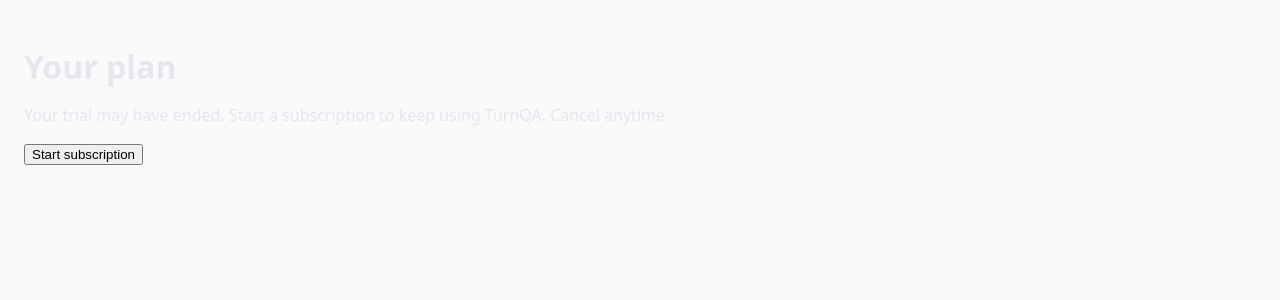
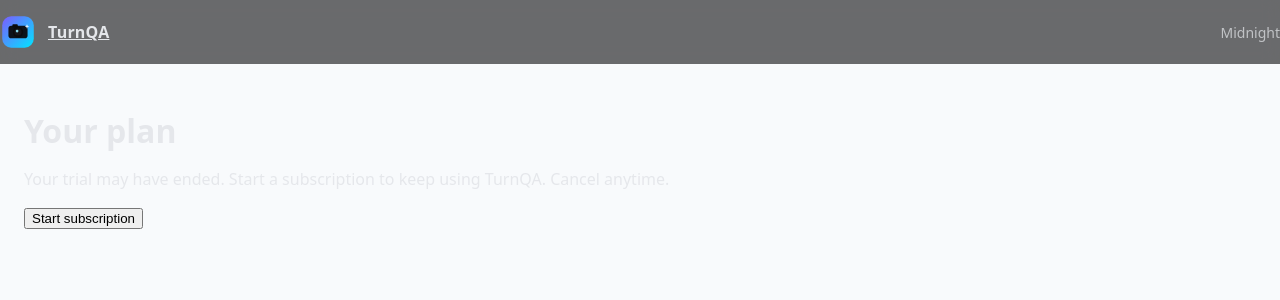
Before and after one commit to dmeadows001/turn-qa, a Next.js app: page /billing in a window 1280 px wide. Shown: the top 300 px of the page. Built offline with nearby package versions, Linux system fonts and the light colour scheme.

Commit message:
Update billing.tsx

```diff
--- a/pages/billing.tsx
+++ b/pages/billing.tsx
@@ -1,18 +1,27 @@
+// pages/billing.tsx
 import Card from '@/components/ui/Card';
 import { PrimaryButton } from '@/components/ui/Button';
 import { useState } from 'react';
+import Link from 'next/link';
+import Header from '@/components/layout/Header';
 
 export default function Billing() {
   const [loading, setLoading] = useState(false);
   const [err, setErr] = useState<string | null>(null);
+  const [notSignedIn, setNotSignedIn] = useState(false);
 
   async function startCheckout() {
     setLoading(true);
     setErr(null);
+    setNotSignedIn(false);
     try {
       const res = await fetch('/api/billing/checkout', { method: 'POST' });
       if (!res.ok) {
         const body = await res.json().catch(() => ({}));
+        if (res.status === 401) {
+          setNotSignedIn(true);
+          throw new Error(body?.error || 'Please sign in to start checkout.');
+        }
         throw new Error(body?.error || `Request failed (${res.status})`);
       }
       const { url } = await res.json();
@@ -25,17 +34,43 @@ export default function Billing() {
   }
 
   return (
-    <main className="auth-wrap" style={{ minHeight: '100vh' }}>
-      <Card className="auth-card" >
+    <>
+      <Header />
+      <main
+        className="auth-wrap"
+        style={{
+          minHeight: 'calc(100vh - 56px)',
+          background:
+            'var(--bg), radial-gradient(1000px 600px at 80% -10%, rgba(124,92,255,.16), transparent 60%), radial-gradient(800px 500px at 0% 100%, rgba(0,229,255,.08), transparent 60%), linear-gradient(180deg, rgba(255,255,255,0.02), rgba(255,255,255,0) 40%)'
+        }}
+      >
+        <Card className="auth-card">
           <h1 className="h1 accent" style={{ marginBottom: 12 }}>Your plan</h1>
           <p className="muted" style={{ marginBottom: 16 }}>
             Your trial may have ended. Start a subscription to keep using TurnQA. Cancel anytime.
           </p>
+
           <PrimaryButton onClick={startCheckout} disabled={loading}>
             {loading ? 'Redirecting…' : 'Start subscription'}
           </PrimaryButton>
-        {err && <p style={{ marginTop: 10, color: '#fca5a5', fontSize: 14 }}>{err}</p>}
+
+          {notSignedIn && (
+            <p className="hint" style={{ marginTop: 12, fontSize: 14 }}>
+              You’re not signed in.{' '}
+              <Link href="/login" style={{ textDecoration: 'underline' }}>
+                Sign in
+              </Link>{' '}
+              and try again.
+            </p>
+          )}
+
+          {err && !notSignedIn && (
+            <p style={{ marginTop: 12, color: '#fca5a5', fontSize: 14 }}>
+              {err}
+            </p>
+          )}
         </Card>
       </main>
+    </>
   );
 }
```
Lines whose indentation alone changed are shown as unchanged.
